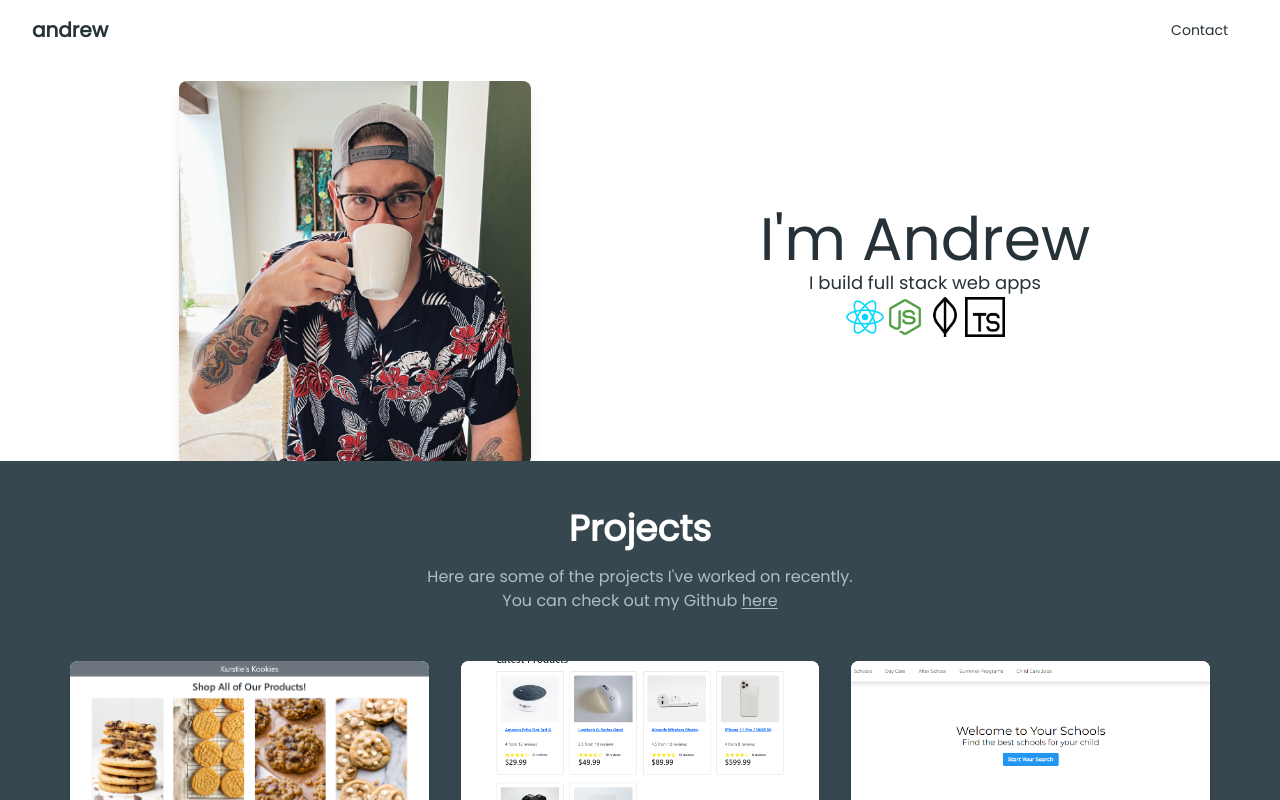
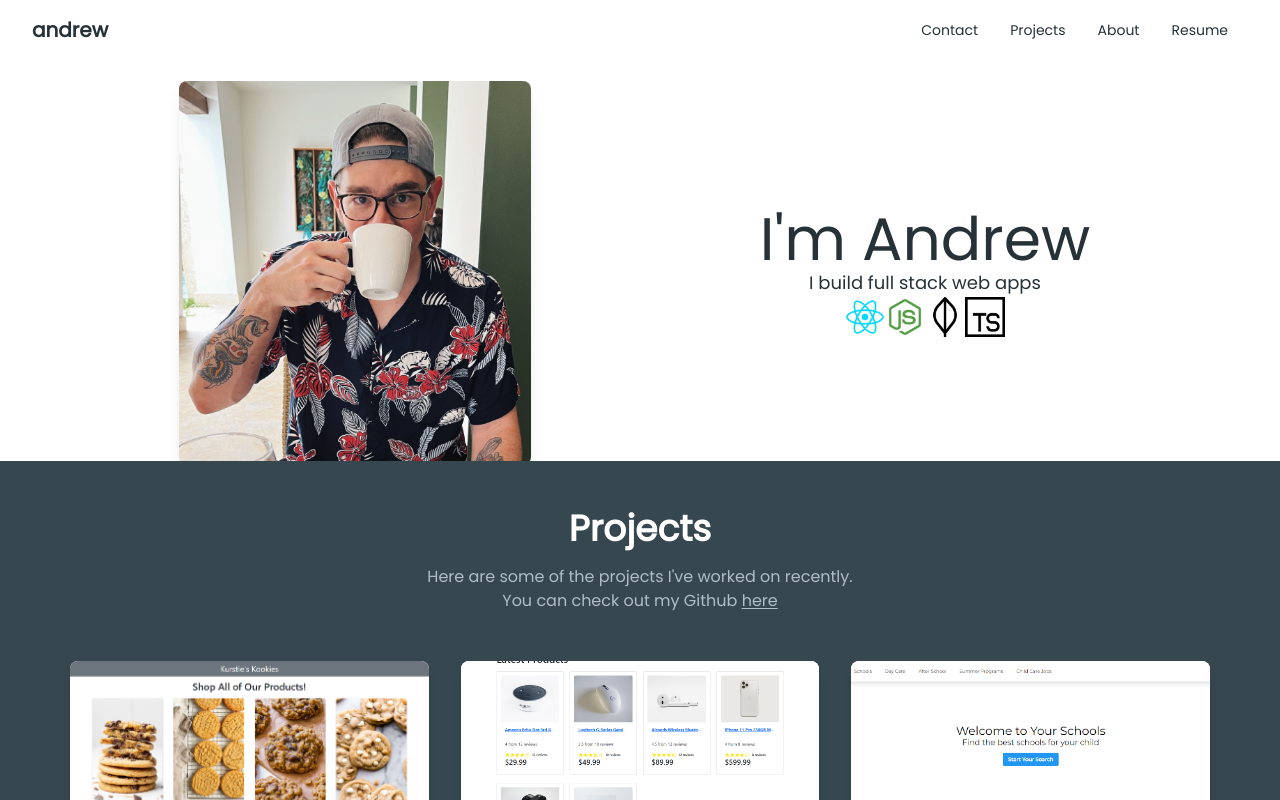
Before and after one commit to AndrewCMonson/portfolio, a React (Vite) app: page / in a window 1280 px wide. Shown: the top 800 px of the page. Built offline with nearby package versions, Linux system fonts and the light colour scheme.

Commit message:
update header links
Added projects, about and resume

```diff
--- a/src/components/Navbar.jsx
+++ b/src/components/Navbar.jsx
@@ -27,6 +27,36 @@ export function Nav() {
 			>
 				<a href="#contact" className="flex items-center">
 					Contact
+				</a>
+			</Typography>
+			<Typography
+				as="li"
+				variant="small"
+				color="blue-gray"
+				className="p-1 font-normal"
+			>
+				<a href="/projects" className="flex items-center">
+					Projects
+				</a>
+			</Typography>
+			<Typography
+				as="li"
+				variant="small"
+				color="blue-gray"
+				className="p-1 font-normal"
+			>
+				<a href="/about" className="flex items-center">
+					About
+				</a>
+			</Typography>
+			<Typography
+				as="li"
+				variant="small"
+				color="blue-gray"
+				className="p-1 font-normal"
+			>
+				<a href="/resume" className="flex items-center">
+					Resume
 				</a>
 			</Typography>
 		</ul>
```
